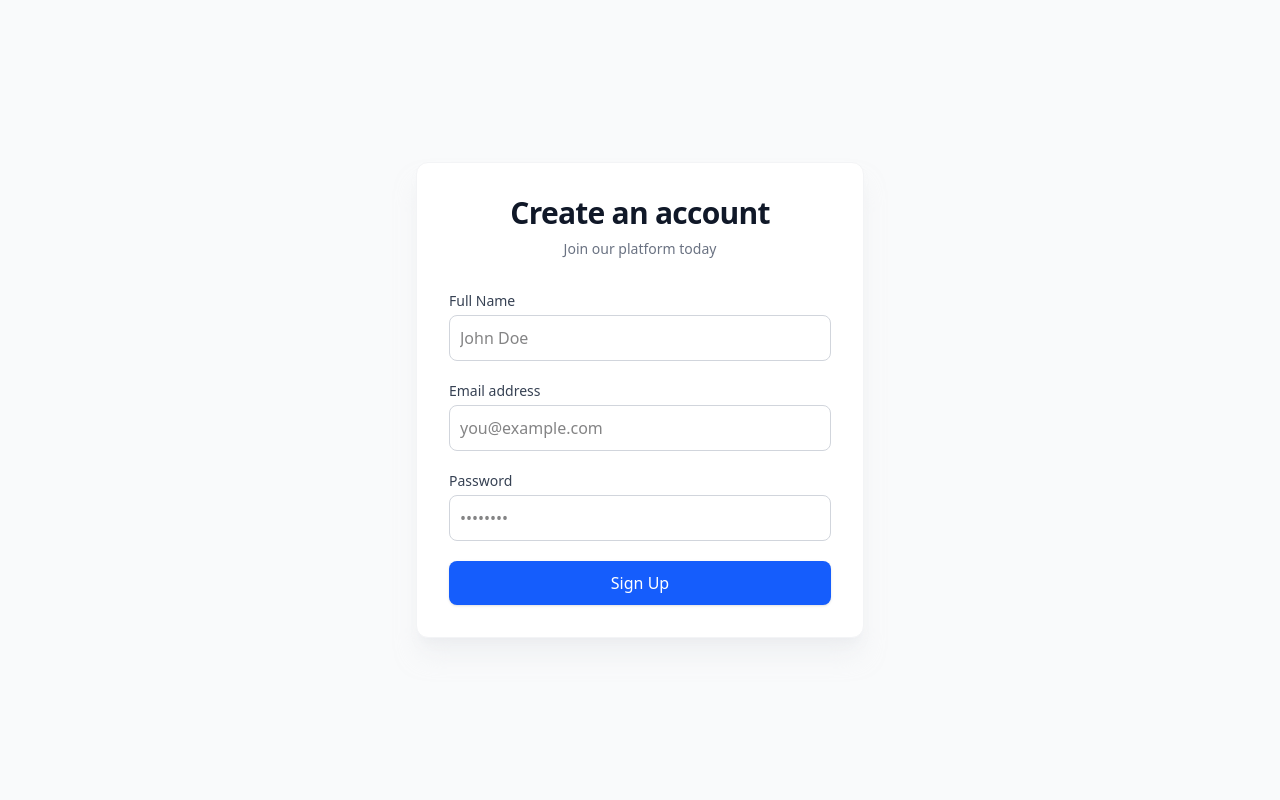
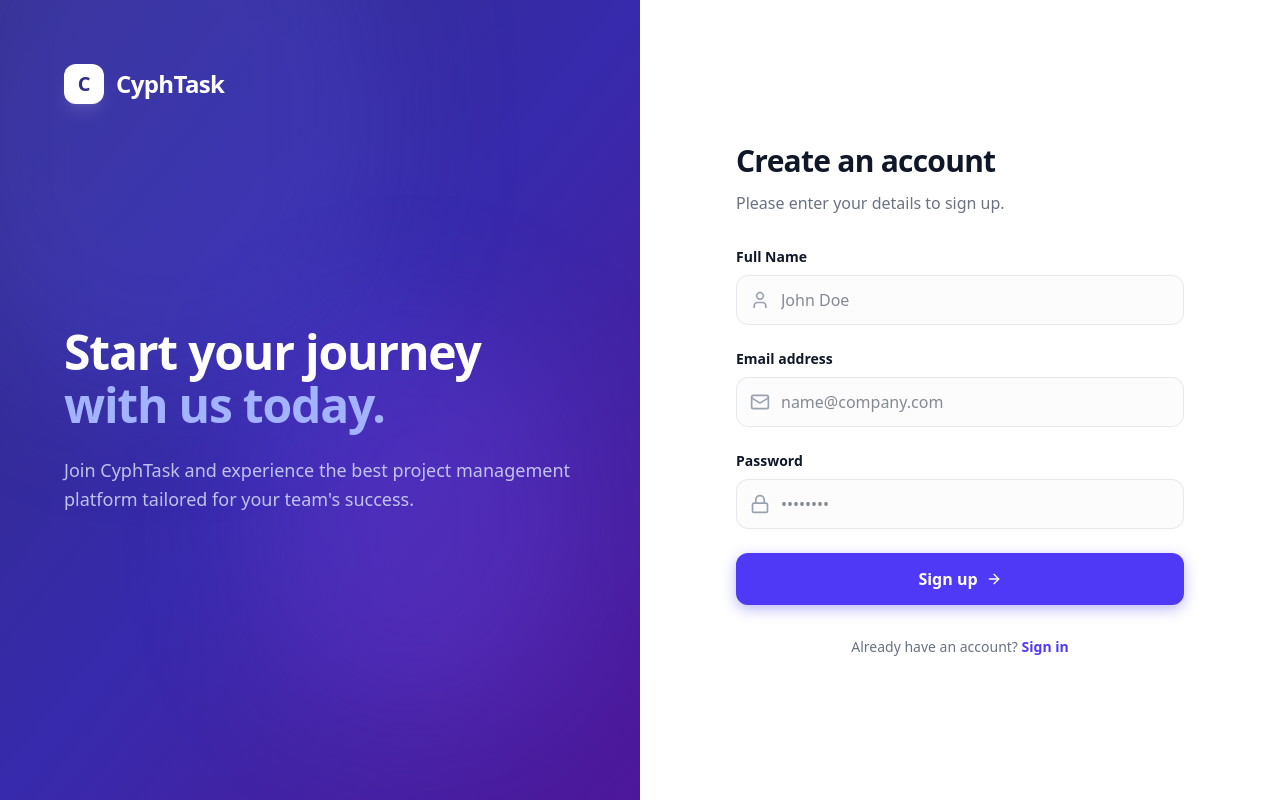
Before and after one commit to Dilantha2001/Project-and-Team-Task-Management-Platform, a Next.js app in the folder frontend/: page /register in a window 1280 px wide. Built offline with nearby package versions, Linux system fonts and the light colour scheme; no server answers.

Commit message:
fix the ui error in signup page

```diff
--- a/frontend/src/app/register/page.tsx
+++ b/frontend/src/app/register/page.tsx
@@ -2,7 +2,7 @@
 
 import { useState } from "react";
 import { useRouter } from "next/navigation";
-
+import { Mail, Lock, User, ArrowRight } from "lucide-react";
 import { authApi } from "@/services/api";
 
 export default function Register() {
@@ -10,11 +10,13 @@ export default function Register() {
   const [email, setEmail] = useState("");
   const [password, setPassword] = useState("");
   const [error, setError] = useState("");
+  const [isLoading, setIsLoading] = useState(false);
   const router = useRouter();
 
   const handleRegister = async (e: React.FormEvent) => {
     e.preventDefault();
     setError("");
+    setIsLoading(true);
 
     try {
       const response = await authApi.register({
@@ -27,57 +29,139 @@ export default function Register() {
       }
     } catch (err: any) {
       setError(err.response?.data?.message || "Registration failed. Please try again.");
+    } finally {
+      setIsLoading(false);
     }
   };
 
   return (
-    <div className="min-h-screen flex items-center justify-center bg-gray-50 py-12 px-4 sm:px-6 lg:px-8">
-      <div className="max-w-md w-full bg-white p-8 border border-gray-100 rounded-xl shadow-xl shadow-gray-200/50">
-        <div className="text-center mb-8">
-          <h2 className="text-3xl font-extrabold text-gray-900 tracking-tight">Create an account</h2>
-          <p className="mt-2 text-sm text-gray-500">Join our platform today</p>
+    <div className="min-h-screen flex bg-white">
+
+      <div className="hidden lg:flex lg:w-1/2 relative bg-indigo-900 overflow-hidden">
+
+        <div className="absolute top-0 left-0 w-full h-full bg-gradient-to-br from-indigo-900 via-indigo-800 to-violet-900"></div>
+        <div className="absolute -top-[20%] -left-[10%] w-[70%] h-[70%] rounded-full bg-indigo-500/20 blur-3xl"></div>
+        <div className="absolute bottom-[10%] right-[10%] w-[50%] h-[50%] rounded-full bg-violet-500/20 blur-3xl"></div>
+
+
+        <div className="relative z-10 flex flex-col h-full p-16 w-full">
+          <div className="flex items-center gap-3">
+            <div className="w-10 h-10 bg-white rounded-xl flex items-center justify-center shadow-lg shadow-white/10">
+              <span className="text-indigo-900 font-bold text-xl">C</span>
+            </div>
+            <span className="text-2xl font-bold text-white tracking-tight">CyphTask</span>
           </div>
 
-        {error && <div className="bg-red-50 text-red-600 p-3 rounded-lg mb-6 text-sm border border-red-100">{error}</div>}
+          <div className="flex-1 flex flex-col justify-center max-w-lg space-y-6">
+            <h1 className="text-5xl font-bold text-white leading-[1.1] tracking-tight">
+              Start your journey <br/>
+              <span className="text-indigo-300">with us today.</span>
+            </h1>
+            <p className="text-lg text-indigo-100/80 leading-relaxed font-light">
+              Join CyphTask and experience the best project management platform tailored for your team's success.
+            </p>
+          </div>
+        </div>
+      </div>
 
-        <form onSubmit={handleRegister} className="space-y-5">
+
+      <div className="w-full lg:w-1/2 flex items-center justify-center p-8 sm:p-12 lg:p-24 bg-white relative">
+        <div className="w-full max-w-md space-y-8">
+
+          <div className="text-left">
+
+            <div className="lg:hidden flex items-center gap-3 mb-8">
+              <div className="w-10 h-10 bg-indigo-600 rounded-xl flex items-center justify-center shadow-sm">
+                <span className="text-white font-bold text-xl">C</span>
+              </div>
+              <span className="text-2xl font-bold text-gray-900 tracking-tight">CyphTask</span>
+            </div>
+
+            <h2 className="text-3xl font-bold text-gray-900 tracking-tight">Create an account</h2>
+            <p className="mt-3 text-gray-500">Please enter your details to sign up.</p>
+          </div>
+
+          {error && (
+            <div className="bg-red-50/50 text-red-600 p-4 rounded-xl text-sm border border-red-100 flex items-start">
+              <svg className="w-5 h-5 mr-3 shrink-0 mt-0.5" fill="currentColor" viewBox="0 0 20 20"><path fillRule="evenodd" d="M10 18a8 8 0 100-16 8 8 0 000 16zM8.707 7.293a1 1 0 00-1.414 1.414L8.586 10l-1.293 1.293a1 1 0 101.414 1.414L10 11.414l1.293 1.293a1 1 0 001.414-1.414L11.414 10l1.293-1.293a1 1 0 00-1.414-1.414L10 8.586 8.707 7.293z" clipRule="evenodd"></path></svg>
+              {error}
+            </div>
+          )}
+
+          <form onSubmit={handleRegister} className="space-y-6">
             <div>
-            <label className="block text-sm font-medium text-gray-700 mb-1">Full Name</label>
+              <label className="block text-sm font-semibold text-gray-900 mb-2">Full Name</label>
+              <div className="relative">
+                <User className="w-5 h-5 absolute left-3.5 top-1/2 -translate-y-1/2 transition-colors text-gray-400" />
                 <input
                   type="text"
                   value={name}
                   onChange={(e) => setName(e.target.value)}
-              className="w-full border border-gray-300 p-2.5 rounded-lg focus:ring-2 focus:ring-blue-500 focus:border-blue-500 transition-colors"
+                  className="w-full bg-gray-50/50 border pl-11 pr-4 py-3 rounded-xl text-gray-900 focus:bg-white focus:ring-4 outline-none transition-all border-gray-200 focus:border-indigo-500 focus:ring-indigo-500/10"
                   placeholder="John Doe"
                   required
                 />
               </div>
+            </div>
+
             <div>
-            <label className="block text-sm font-medium text-gray-700 mb-1">Email address</label>
+              <label className="block text-sm font-semibold text-gray-900 mb-2">Email address</label>
+              <div className="relative">
+                <Mail className="w-5 h-5 absolute left-3.5 top-1/2 -translate-y-1/2 transition-colors text-gray-400" />
                 <input
                   type="email"
                   value={email}
                   onChange={(e) => setEmail(e.target.value)}
-              className="w-full border border-gray-300 p-2.5 rounded-lg focus:ring-2 focus:ring-blue-500 focus:border-blue-500 transition-colors"
-              placeholder="you@example.com"
+                  className="w-full bg-gray-50/50 border pl-11 pr-4 py-3 rounded-xl text-gray-900 focus:bg-white focus:ring-4 outline-none transition-all border-gray-200 focus:border-indigo-500 focus:ring-indigo-500/10"
+                  placeholder="name@company.com"
                   required
                 />
               </div>
+            </div>
+
             <div>
-            <label className="block text-sm font-medium text-gray-700 mb-1">Password</label>
+              <label className="block text-sm font-semibold text-gray-900 mb-2">Password</label>
+              <div className="relative">
+                <Lock className="w-5 h-5 absolute left-3.5 top-1/2 -translate-y-1/2 transition-colors text-gray-400" />
                 <input
                   type="password"
                   value={password}
                   onChange={(e) => setPassword(e.target.value)}
-              className="w-full border border-gray-300 p-2.5 rounded-lg focus:ring-2 focus:ring-blue-500 focus:border-blue-500 transition-colors"
+                  className="w-full bg-gray-50/50 border pl-11 pr-4 py-3 rounded-xl text-gray-900 focus:bg-white focus:ring-4 outline-none transition-all border-gray-200 focus:border-indigo-500 focus:ring-indigo-500/10"
                   placeholder="••••••••"
                   required
                 />
               </div>
-          <button type="submit" className="w-full bg-blue-600 text-white font-medium py-2.5 rounded-lg hover:bg-blue-700 focus:ring-4 focus:ring-blue-500/20 transition-all shadow-sm">
-            Sign Up
+            </div>
+
+            <button
+              type="submit"
+              disabled={isLoading}
+              className="group w-full relative bg-indigo-600 text-white font-semibold py-3.5 rounded-xl hover:bg-indigo-700 focus:ring-4 focus:ring-indigo-600/20 transition-all shadow-[0_4px_14px_0_rgb(79,70,229,0.39)] hover:shadow-[0_6px_20px_rgba(79,70,229,0.23)] hover:-translate-y-0.5 disabled:opacity-70 disabled:cursor-not-allowed disabled:hover:translate-y-0 disabled:hover:shadow-none overflow-hidden"
+            >
+              <div className="absolute inset-0 bg-white/20 translate-y-full group-hover:translate-y-0 transition-transform duration-300 ease-out"></div>
+              <span className="relative flex items-center justify-center gap-2">
+                {isLoading ? (
+                  <svg className="animate-spin h-5 w-5 text-white" xmlns="http://www.w3.org/2000/svg" fill="none" viewBox="0 0 24 24">
+                    <circle className="opacity-25" cx="12" cy="12" r="10" stroke="currentColor" strokeWidth="4"></circle>
+                    <path className="opacity-75" fill="currentColor" d="M4 12a8 8 0 018-8V0C5.373 0 0 5.373 0 12h4zm2 5.291A7.962 7.962 0 014 12H0c0 3.042 1.135 5.824 3 7.938l3-2.647z"></path>
+                  </svg>
+                ) : (
+                  <>
+                    Sign up <ArrowRight className="w-4 h-4 transition-transform group-hover:translate-x-1" />
+                  </>
+                )}
+              </span>
             </button>
           </form>
+
+          <p className="text-center text-sm text-gray-500 font-medium">
+            Already have an account?{' '}
+            <a href="/login" className="text-indigo-600 hover:text-indigo-500 font-semibold transition-colors">
+              Sign in
+            </a>
+          </p>
+        </div>
       </div>
     </div>
   );
```
Lines whose indentation alone changed are shown as unchanged.
